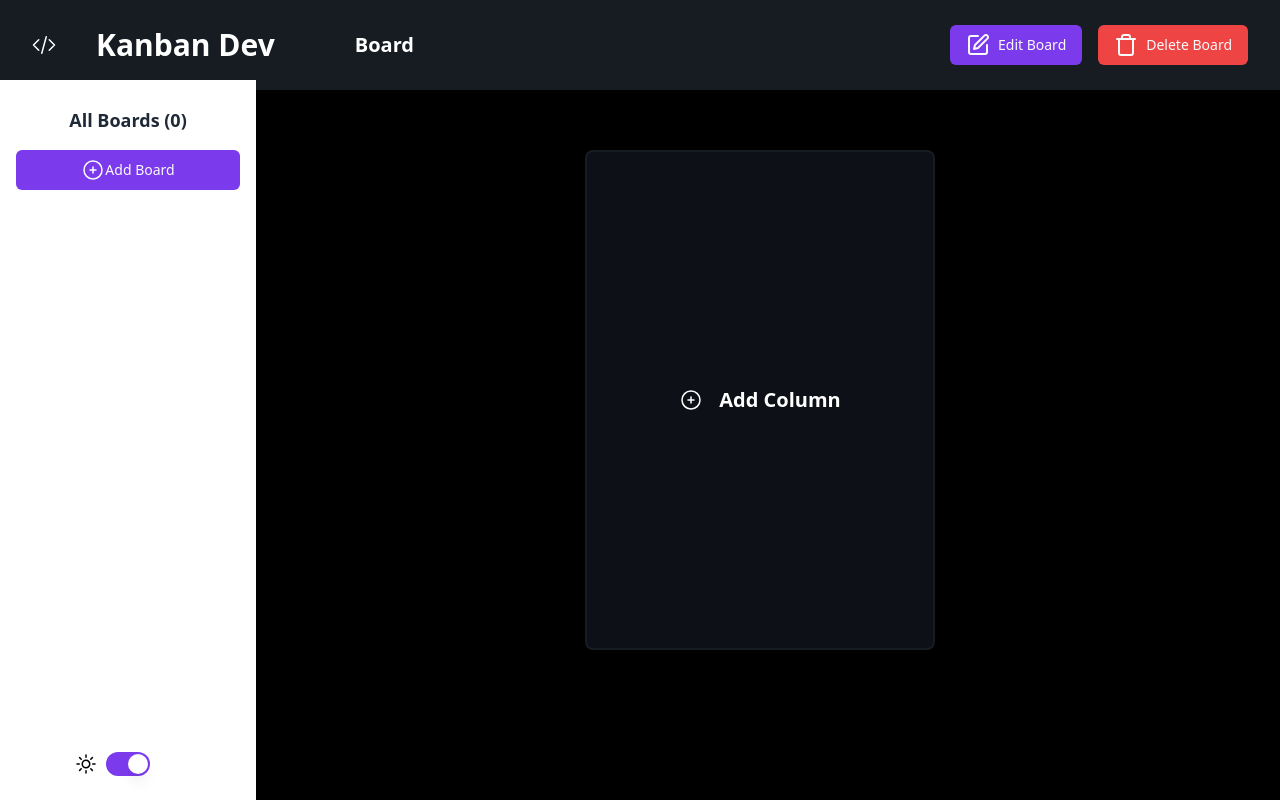
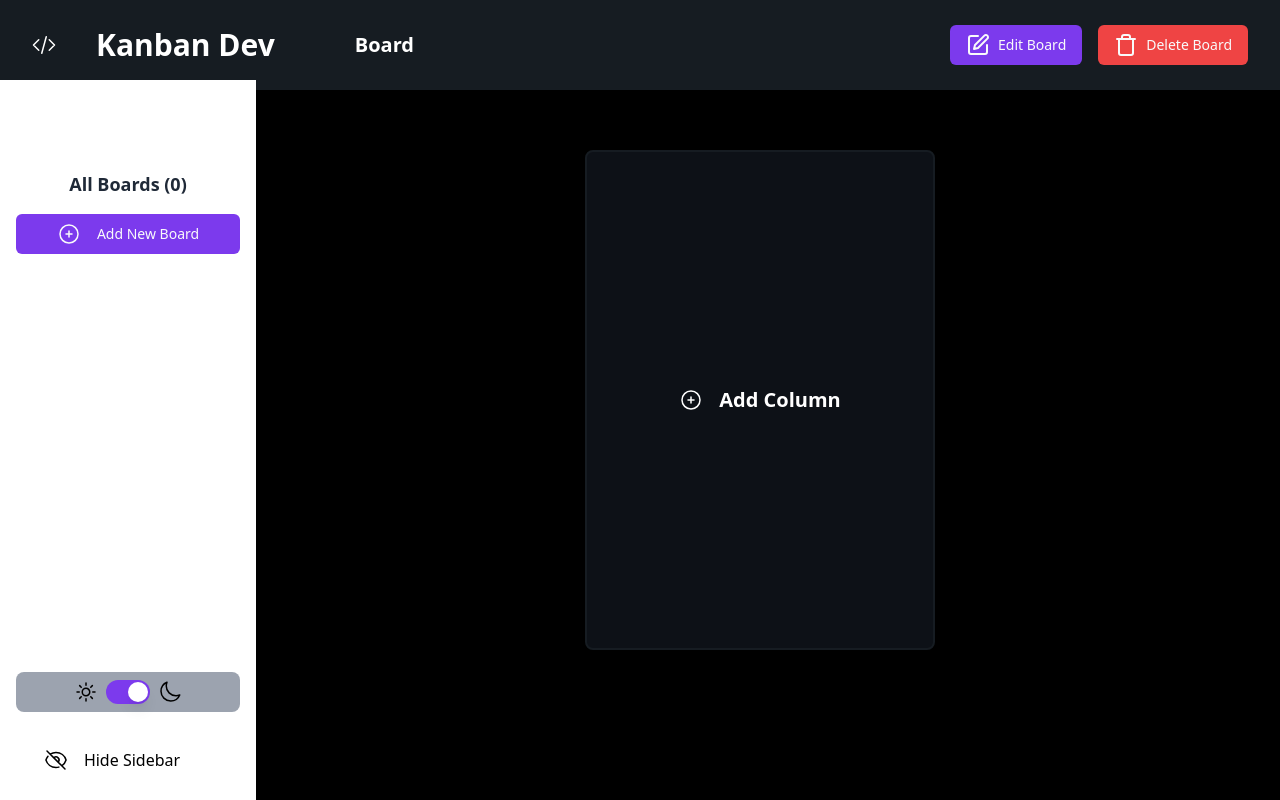
Before and after one commit to ricmiber96/kanban-board-dnd, a React (Vite) app: page / in a window 1280 px wide. Built offline with nearby package versions, Linux system fonts and the light colour scheme.

Commit message:
Add: Sidebar functionally

```diff
--- a/src/App.css
+++ b/src/App.css
@@ -21,3 +21,37 @@ body,
 .task > ::-webkit-scrollbar-thumb {
     @apply bg-purple-700 rounded-xl;
   }
+
+.toggle-sidebar {
+  width: 50px;
+  height: 70px;
+  background: red;
+  transition-timing-function: ease;
+  transition: width 1s;
+   cursor: pointer;
+}
+
+svg.arrowRight {
+  width: 60px;
+  height: 30px;
+  transition: 1s all ease;
+  display:flex;
+  align-items:center;
+
+}
+
+svg.arrowRight path {
+    transition: 1s all ease;
+    height:100%;
+}
+
+.toggle-sidebar:hover {
+  width: 110px;
+}
+
+.toggle-sidebar:hover svg.arrowRight path {
+  d: path(
+    "M0 9.35772H50.9956L44.2001 2.29941L46.4134 0L57 11L46.4134 22L44.2001 19.7006L50.9956 12.6423H0V9.35772Z"
+  );
+  d: "M0 9.35772H50.9956L44.2001 2.29941L46.4134 0L57 11L46.4134 22L44.2001 19.7006L50.9956 12.6423H0V9.35772Z";
+}
--- a/src/components/DialogNewBoard.tsx
+++ b/src/components/DialogNewBoard.tsx
@@ -21,9 +21,9 @@ export const DialogNewBoard: React.FC<Props> = ({ }) => {
   return (
     <Dialog>
       <DialogTrigger asChild>
-        <Button className='w-full space-x-2'>
+        <Button className='w-full space-x-2 gap-4'>
           <PlusIcon/>
-        Add Board
+          Add New Board
         </Button>
       </DialogTrigger>
       <DialogContent className="sm:max-w-[425px]">
--- a/src/components/SideBar.tsx
+++ b/src/components/SideBar.tsx
@@ -1,22 +1,39 @@
-import React from 'react'
+import React, { useState } from 'react'
 import DialogNewBoard from './DialogNewBoard'
 import SwitchMode from './SwitchMode'
+import { ArrowRight } from 'lucide-react'
+import ArrowRightIcon from '@/icons/ArrowRightIcon'
+import HideIcon from '@/icons/HideIcon'
 
 interface Props {
   // TODO: Define the component props
 }
 
 export const Sidebar: React.FC<Props> = ({ }) => {
+  const [isClose, setIsClose] = useState(false)
+
   return (
-    <div className='sidebar fixed top-20 left-0 w-64 bg-white dark:bg-columnBackgroundColor h-full z-10'>
+    <>
+      <aside className={`${isClose ? '-translate-x-full' : 'w-64 h-full '} fixed inset-y-0 left-0 transform transition-transform ease-in-out duration-500  sidebar  top-20  bg-white dark:bg-columnBackgroundColor z-10`}>
         <div className='px-4 py-2'>
-        <div className='flex flex-col items-center justify-center h-14 gap-4 mt-8'>
+          <div className='flex flex-col items-center justify-center h-14 gap-4 mt-24'>
             <div className='text-lg font-bold text-gray-800  dark:text-white'>All Boards (0)</div>
             <DialogNewBoard/>
+            <div className='flex flex-col fixed bottom-24 w-full'>
               <SwitchMode/>
+              <button className='mr-8 h-10 flex flex-row items-center justify-center  rounded-r-2xl  text-black dark:text-white hover:bg-gray-400 hover:dark:bg-gray-700 p-6 gap-4' onClick={() => { setIsClose(!isClose) }}>
+                <HideIcon />  Hide Sidebar
+              </button>
             </div>
           </div>
         </div>
+      </aside>
+      {isClose && <div className='absolute bottom-4 -left-1 cursor-pointer ' onClick={() => { setIsClose(!isClose) }}>
+        <button className='toggle-sidebar w-[70px] flex items-center justify-center p-4 rounded-md border-2 rounded-r-xl border-gray-800 border-lg bg-gray-200 dark:bg-purple-700 hover:dark:bg-purple-500'>
+          <HideIcon />
+        </button>
+      </div>}
+    </>
   )
 }
 
--- a/src/components/SwitchMode.tsx
+++ b/src/components/SwitchMode.tsx
@@ -25,8 +25,8 @@ export const SwitchMode: React.FC<Props> = ({ }) => {
   }
 
   return (
-    <div className="flex fixed bottom-0 space-x-2 mb-6">
-      <div className='flex w-full items-center justify-center gap-2 stroke-black dark:stroke-white'>
+    <div className="flex space-x-2 mb-6 py-2 px-6 bg-gray-400 dark:bg-gray-700  rounded-lg mx-4">
+      <div className='flex relative w-full items-center justify-center gap-2 stroke-black dark:stroke-white'>
         <SunIcon/>
         <Switch id="airplane-mode"
           checked={isCheck}
--- /dev/null
+++ b/src/icons/ArrowRightIcon.tsx
@@ -0,0 +1,16 @@
+import React from 'react'
+
+interface Props {
+  // TODO: Define the component props
+}
+
+export const ArrowRightIcon: React.FC<Props> = ({ }) => {
+  return (
+    <svg id='arrowRight' xmlns="http://www.w3.org/2000/svg" fill="none" viewBox="0 0 24 24" strokeWidth="1.5" stroke="currentColor" className="w-6 h-6">
+      <path strokeLinecap="round" strokeLinejoin="round" d="M13.5 4.5 21 12m0 0-7.5 7.5M21 12H3" />
+    </svg>
+
+  )
+}
+
+export default ArrowRightIcon
--- /dev/null
+++ b/src/icons/HideIcon.tsx
@@ -0,0 +1,16 @@
+import React from 'react'
+
+interface Props {
+  // TODO: Define the component props
+}
+
+export const HideIcon: React.FC<Props> = ({ }) => {
+  return (
+    <svg xmlns="http://www.w3.org/2000/svg" fill="none" viewBox="0 0 24 24" strokeWidth="1.5" stroke="currentColor" className="w-6 h-6">
+      <path strokeLinecap="round" strokeLinejoin="round" d="M3.98 8.223A10.477 10.477 0 0 0 1.934 12C3.226 16.338 7.244 19.5 12 19.5c.993 0 1.953-.138 2.863-.395M6.228 6.228A10.451 10.451 0 0 1 12 4.5c4.756 0 8.773 3.162 10.065 7.498a10.522 10.522 0 0 1-4.293 5.774M6.228 6.228 3 3m3.228 3.228 3.65 3.65m7.894 7.894L21 21m-3.228-3.228-3.65-3.65m0 0a3 3 0 1 0-4.243-4.243m4.242 4.242L9.88 9.88" />
+    </svg>
+
+  )
+}
+
+export default HideIcon
--- a/src/icons/MoonIcon.tsx
+++ b/src/icons/MoonIcon.tsx
@@ -6,7 +6,7 @@ interface Props {
 
 export const MoonIcon: React.FC<Props> = ({ }) => {
   return (
-    <svg xmlns="http://www.w3.org/2000/svg" fill="none" viewBox="0 0 24 24" strokeWidth="1.5" stroke="currentColor" className="w-6 h-6">
+    <svg xmlns="http://www.w3.org/2000/svg" fill="none" viewBox="0 0 24 24" strokeWidth="1.5" className="w-6 h-6">
       <path strokeLinecap="round" strokeLinejoin="round" d="M21.752 15.002A9.72 9.72 0 0 1 18 15.75c-5.385 0-9.75-4.365-9.75-9.75 0-1.33.266-2.597.748-3.752A9.753 9.753 0 0 0 3 11.25C3 16.635 7.365 21 12.75 21a9.753 9.753 0 0 0 9.002-5.998Z" />
     </svg>
 
--- a/tailwind.config.js
+++ b/tailwind.config.js
@@ -75,5 +75,5 @@ module.exports = {
       },
     },
   },
-  plugins: [require("tailwindcss-animate")],
+  plugins: [require("tailwindcss/nesting"), require("tailwindcss-animate") ],
 }
```
Lines whose indentation alone changed are shown as unchanged.
